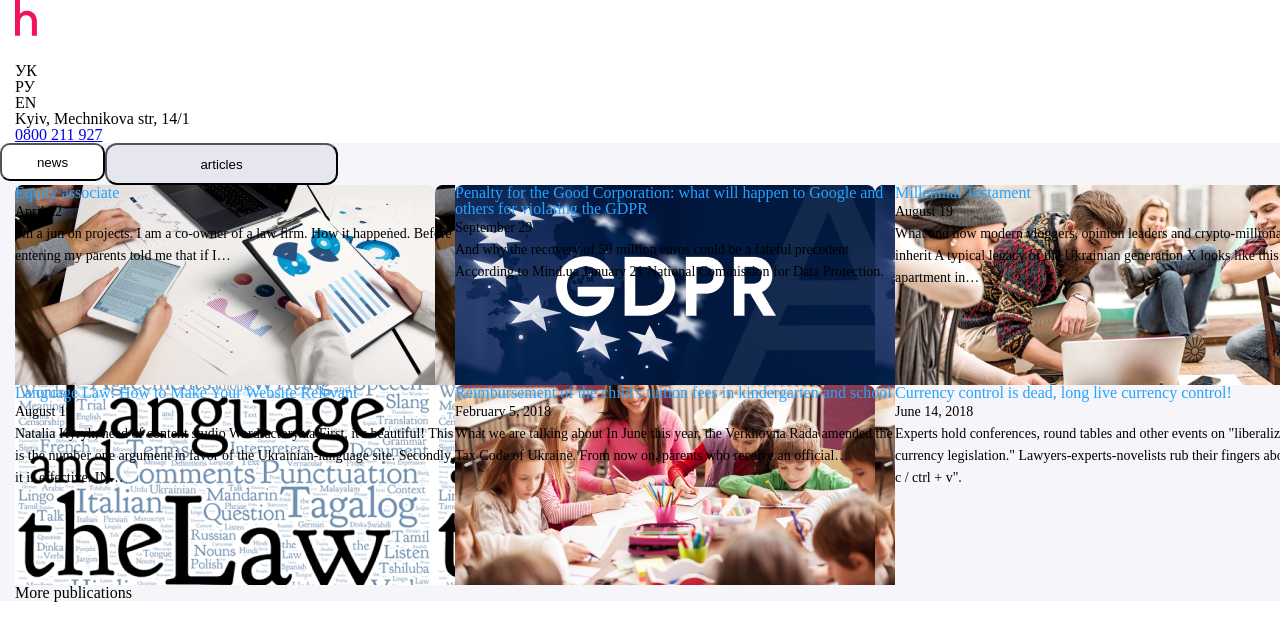
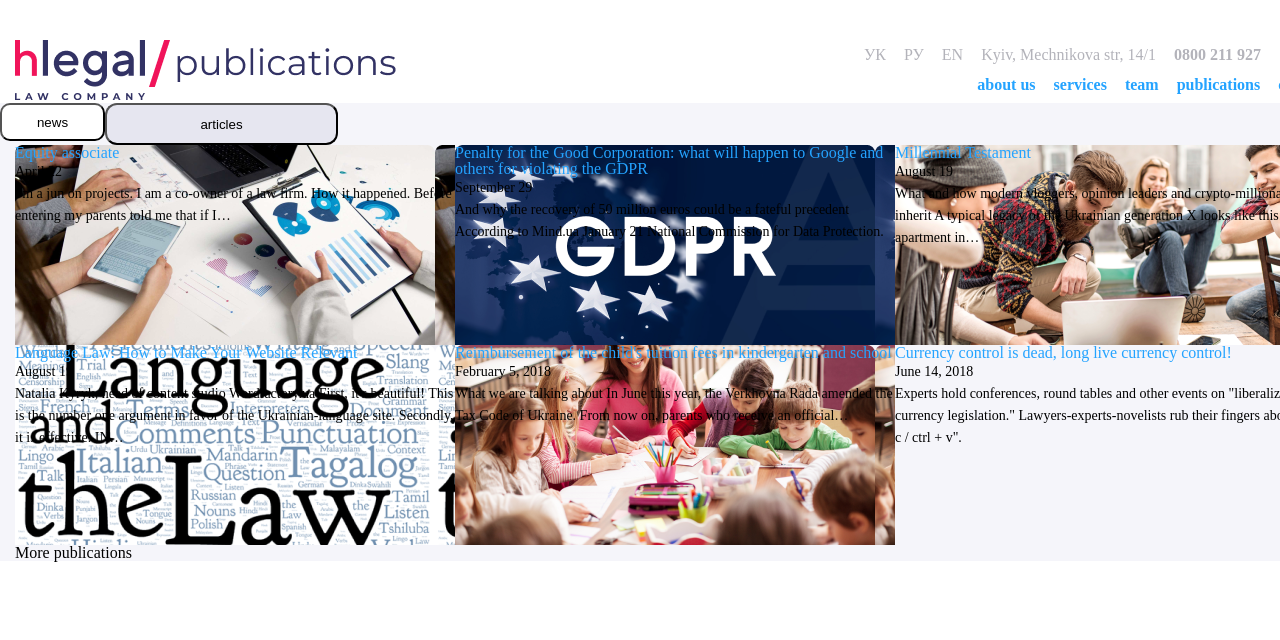
Before and after one commit to Tonyadev/diplom, a plain HTML site: page publications.html in a window 1280 px wide. Shown: the top 640 px of the page. Drawn offline with Linux system fonts and the light colour scheme.

Commit message:
Add header

```diff
--- a/publications.html
+++ b/publications.html
@@ -13,21 +13,31 @@
       <header class="header">
          <div class="container">
             <div class="logo">
-            <img src="./image/Logo.svg" alt="hlegal">
+              <img src="./image/articles/Logo.png"/>
             </div>
+            <div class="right-side">
                 <ul class="lang">
                     <li>УК</li>
                     <li>РУ</li>
                     <li>EN</li>
                  </ul>
-        <address>Kyiv, Mechnikova str, 14/1</address>
-        <a href="tel:+0800 211 927">0800 211 927</a>
+                 <ul class="contacts">
+                    <li><address>Kyiv, Mechnikova str, 14/1</address></li>
+                    <li><a href="tel:+0800 211 927">0800 211 927</a></li>
+                </ul>
+                <nav>
+                  <ul>
+                     <li><a href="#">about us</a></li>
+                     <li><a href="#">services</a></li>
+                     <li><a href="#">team</a></li>
+                     <li><a href="#">publications</a></li>
+                     <li><a href="#">contact</a></li>
+                  </ul>
+               </nav>
             </div>
-
-
+         </div>
       </header>
       <main>
-
          <div class="publications">
          <div class="button-publications">
             <button class="button">news</button>
@@ -66,14 +76,12 @@
                <p>What we are talking about In June this year, the Verkhovna Rada amended the Tax Code of Ukraine. From now on, parents who receive an official…</p>
             </div>
             <div class="article-6">
-
                <h2>Currency control is dead, long live currency control!</h2>
                <p>June 14, 2018</p>
                <p>Experts hold conferences, round tables and other events on "liberalization of currency legislation." Lawyers-experts-novelists rub their fingers about "ctrl + c / ctrl + v".</p>
             </div>
          </div>
          <div class="button-blue">More publications</div>
-
       </main>
       <footer></footer>
    </body>
--- a/scss/style-publications.scss
+++ b/scss/style-publications.scss
@@ -1,3 +1,61 @@
+header .container {
+    padding-top: 40px;
+    justify-content: space-between;
+    display: flex;
+}
+
+
+.logo {
+    display: inline-block;
+}
+
+
+.right-side {
+    display: inline-block;
+    color: #B3B3BA;
+    width: 478px;
+    ul {
+        display: inline-block;
+        li {
+            display: inline-block;
+            padding: 7px;
+        }
+    }
+
+    ul.lang  li:hover {
+        border-radius: 5px;
+        background-color: #F0145A;
+        color: #FFFFFF;
+
+    }
+    address {
+        display: inline-block;
+    }
+
+    ul.contacts li {
+        list-style-type: disc;
+        a {
+            text-decoration: none;
+            color: #B3B3BA;
+            font-weight: bold;
+        }
+    }
+
+    nav {
+        display: flex;
+        justify-content: flex-end;
+        font-size: 16px;
+        a {
+            color: #24A3FF;
+            text-decoration: none;
+            font-weight: bold;
+        }
+        a:hover {
+            color: #F0145A;
+        }
+    }
+}
+
 .publications {
     background: #F5F5FA;
 }
```
Also changed, not shown: image/articles/Logo.png (added), scss/style-publications.css, scss/style.css, 2 other files. Lines whose indentation alone changed are shown as unchanged.
